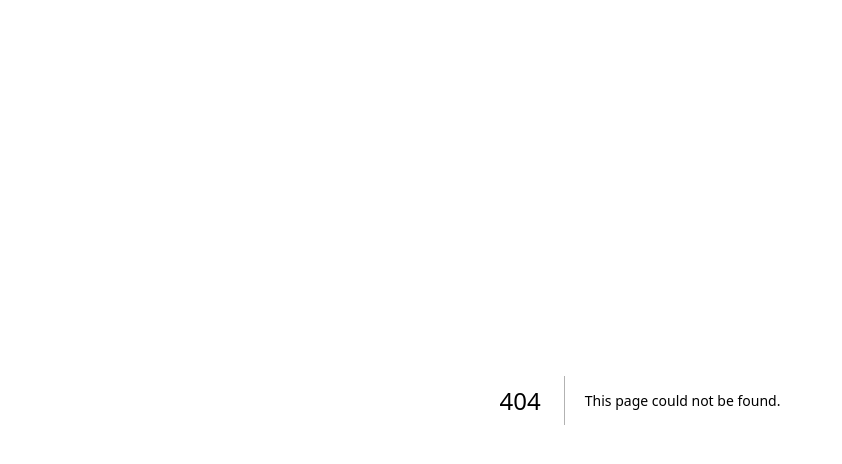
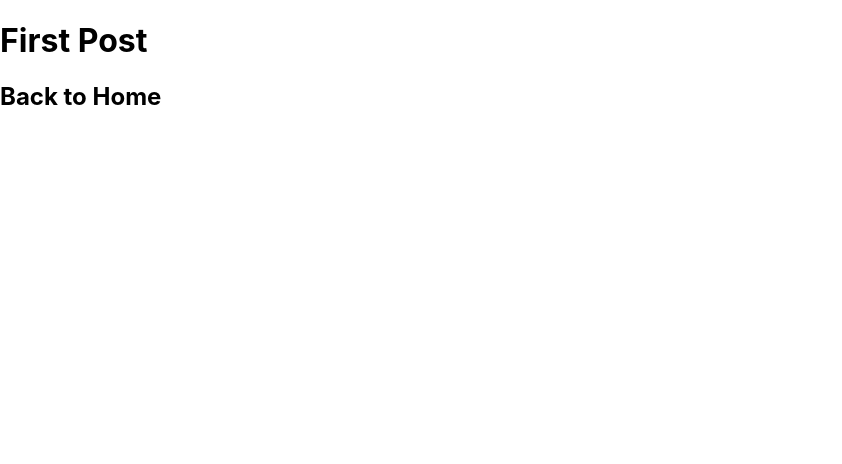
Before and after one commit to blakewood84/nextjs-first_example, a Next.js app: page /posts/first-post in a window 1280 px wide. Before the commit this address had no page. Shown: the top 464 px of the page, without its empty margins (0-842 px from the left). Built offline with nearby package versions, Linux system fonts and the light colour scheme.

Commit message:
added first post

```diff
--- /dev/null
+++ b/pages/posts/first-post.tsx
@@ -0,0 +1,12 @@
+import Link from "next/link";
+
+export default function FirstPost() {
+  return (
+    <>
+      <h1>First Post</h1>
+      <h2>
+        <Link href="/">Back to Home</Link>
+      </h2>
+    </>
+  );
+}
```
Also changed, not shown: pages/index.tsx (+8 -7 lines).
